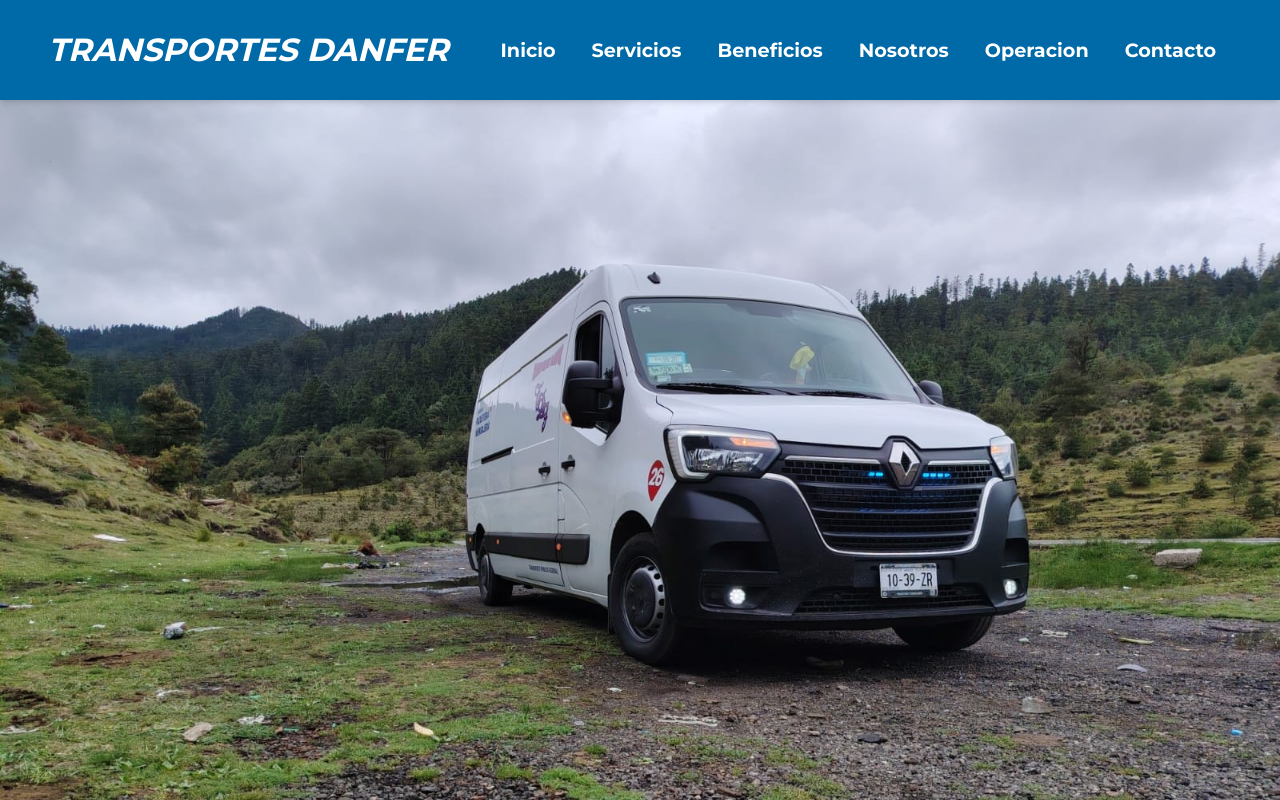
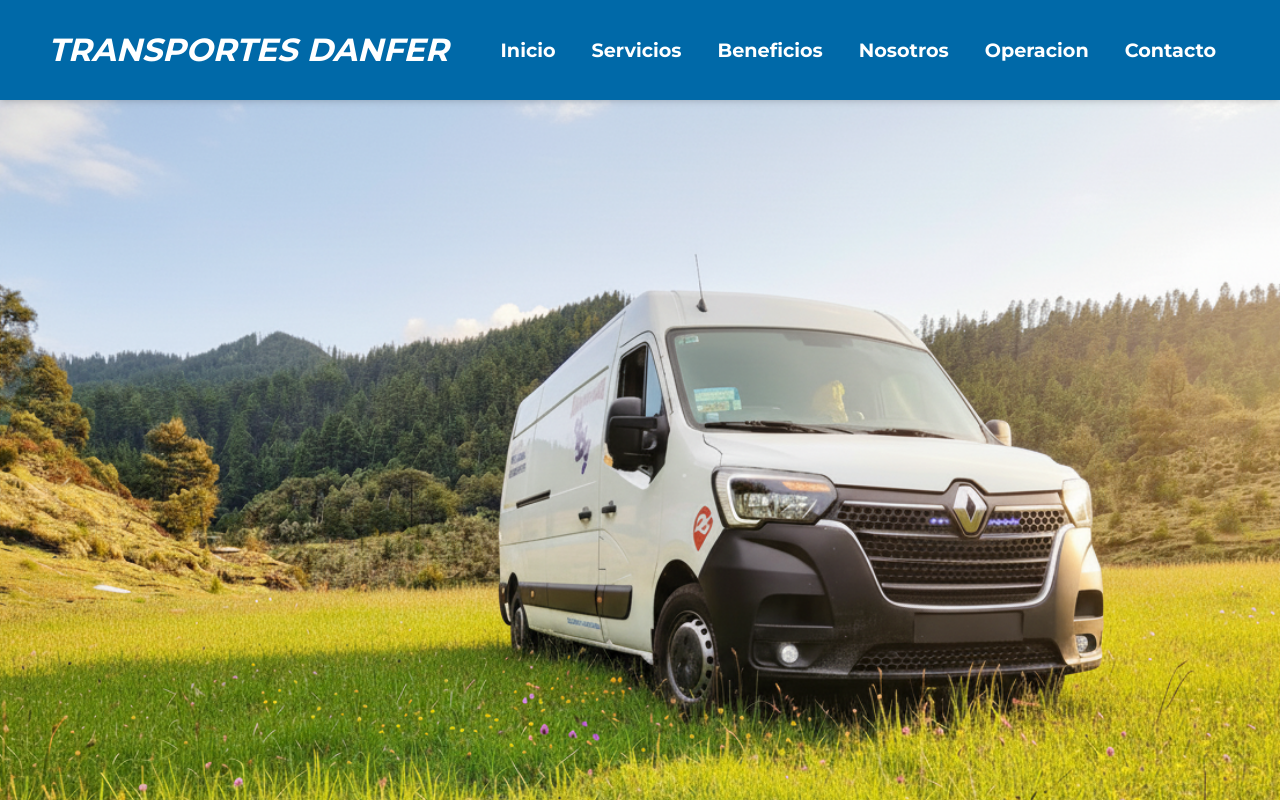
Before and after one commit to Dextroxitohero/site-danfer, a Next.js app: page / in a window 1280 px wide. Shown: the top 800 px of the page. Built offline with nearby package versions, Linux system fonts and the light colour scheme.

Commit message:
updated banner principal

```diff
--- a/src/app/page.js
+++ b/src/app/page.js
@@ -89,7 +89,7 @@
 				)}
 			</nav>
 			<header
-				className="w-full flex md:h-[900px]  md:mt-[100px] md:bg-[url('/img/banner-wall-1.jpg')] bg-cover bg-center"
+				className="w-full flex md:h-[1000px]  md:mt-[100px] md:bg-[url('/img/banner-wall-3.png')] bg-cover bg-center"
 				id="inicio"
 			// style={{
 			// 	backgroundImage: "url('/img/banner-wall-1.jpg')",
@@ -98,11 +98,11 @@
 			// }}
 			>
 				<div className="w-full flex justify-start items-start">
-					<div className=" w-[60%] hidden md:flex flex-col gap-2 p-2 md:py-8 md:px-14 text-white mt-[100px]">
+					<div className=" w-[60%] hidden md:flex flex-col gap-2 p-2 md:py-8 md:px-14 text-white mt-[70px]">
 						<h1 className="text-5xl font-extrabold italic animate__animated animate__fadeInUp text-shadow-lg">Tu aliado logístico</h1>
 						<h1 className="text-5xl font-extrabold italic animate__animated animate__fadeInRight text-shadow-lg">de <span className="text-sky-700">transporte confiable</span> </h1>
 						<h1 className="text-5xl font-extrabold italic animate__animated animate__fadeInLeft">en todo México</h1>
-						<h1 className="mt-10 text-[1.8rem] font-semibold animate__animated animate__fadeIn">En <span className="text-sky-700 font-extrabold italic animate__animated animate__fadeIn fontro">Transportes Danfer</span>, conectamos cada rincón de México con soluciones de transporte confiables y a la medida de tus necesidades. Contamos con servicio público federal, así como servicio exprés local y foráneo a nivel nacional, garantizando seguridad, calidad y puntualidad en cada envío. </h1>
+						<h1 className="mt-10 text-[2rem] font-semibold animate__animated animate__fadeIn">En <span className="text-sky-700 font-extrabold italic animate__animated animate__fadeIn fontro">Transportes Danfer</span>, conectamos cada rincón de México con soluciones de transporte confiables y a la medida de tus necesidades. Contamos con servicio público federal, así como servicio exprés local y foráneo a nivel nacional, garantizando seguridad, calidad y puntualidad en cada envío. </h1>
 						<div className="mt-14 animate__animated animate__fadeInUp">
 							<button
 								className="bg-green-500 text-white py-2 px-8 rounded-full hover:bg-green-700 uppercase font-bold"
@@ -547,7 +547,7 @@
 						<input
 							type="text"
 							placeholder="Escribe tu correo electrónico"
-							className="border border-gray-300 py-2 px-4 w-[350px] rounded-full text-white *:bg-gray-800 focus:outline-none focus:ring-2 focus:ring-rose-500"
+							className="border border-gray-300 py-2 px-4 w-[350px] rounded-full text-white *:bg-gray-800 focus:outline-none focus:ring-2 focus:ring-sky-700"
 						/>
 						<button className="bg-sky-700 text-white py-2 px-8 rounded-full hover:bg-sky-700 uppercase font-bold">contacto</button>
 					</div>
@@ -572,9 +572,9 @@
 							/>
 						</div>
 						<div className="w-full flex flex-col justify-start items-start p-6">
-							<h4 className="text-gray-950 font-bold">Siguenos en</h4>
+							<h4 className="text-gray-950 font-bold">Escríbenos en</h4>
 
-							<div className="flex flex-row justify-center items-center gap-2 mt-4 pl-4">
+							{/* <div className="flex flex-row justify-center items-center gap-2 mt-4 pl-4">
 								<Image
 									src="/img/facebook.png"
 									alt="Danfer"
@@ -584,7 +584,7 @@
 									className="w-7 h-7"
 								/>
 								<a className="text-gray-950 font-bold text-lg">Facebook</a>
-							</div>
+							</div> */}
 							<div className="flex flex-row justify-center items-center gap-2 mt-4 pl-4">
 								<Image
 									src="/img/whatsapp.png"
@@ -600,7 +600,7 @@
 									rel="noopener noreferrer"
 									className="text-gray-950 font-bold text-lg"
 								>
-									Escríbenos por WhatsApp
+									WhatsApp
 								</a>
 
 								{/* <p className="text-gray-950 font-bold text-lg">Whats App</p> */}
@@ -630,7 +630,7 @@
 									objectFit="cover"
 									className="w-7 h-7"
 								/>
-								<p className="text-gray-950 font-bold text-lg">4448051867</p>
+								<p className="text-gray-950 font-bold text-lg">444 805 1867</p>
 							</div>
 							{/* <div className="flex flex-row justify-center items-center gap-2 mt-4 pl-4">
 								<Image
```
Also changed, not shown: public/img/banner-wall-2.png (added), public/img/banner-wall-3.png (added).
